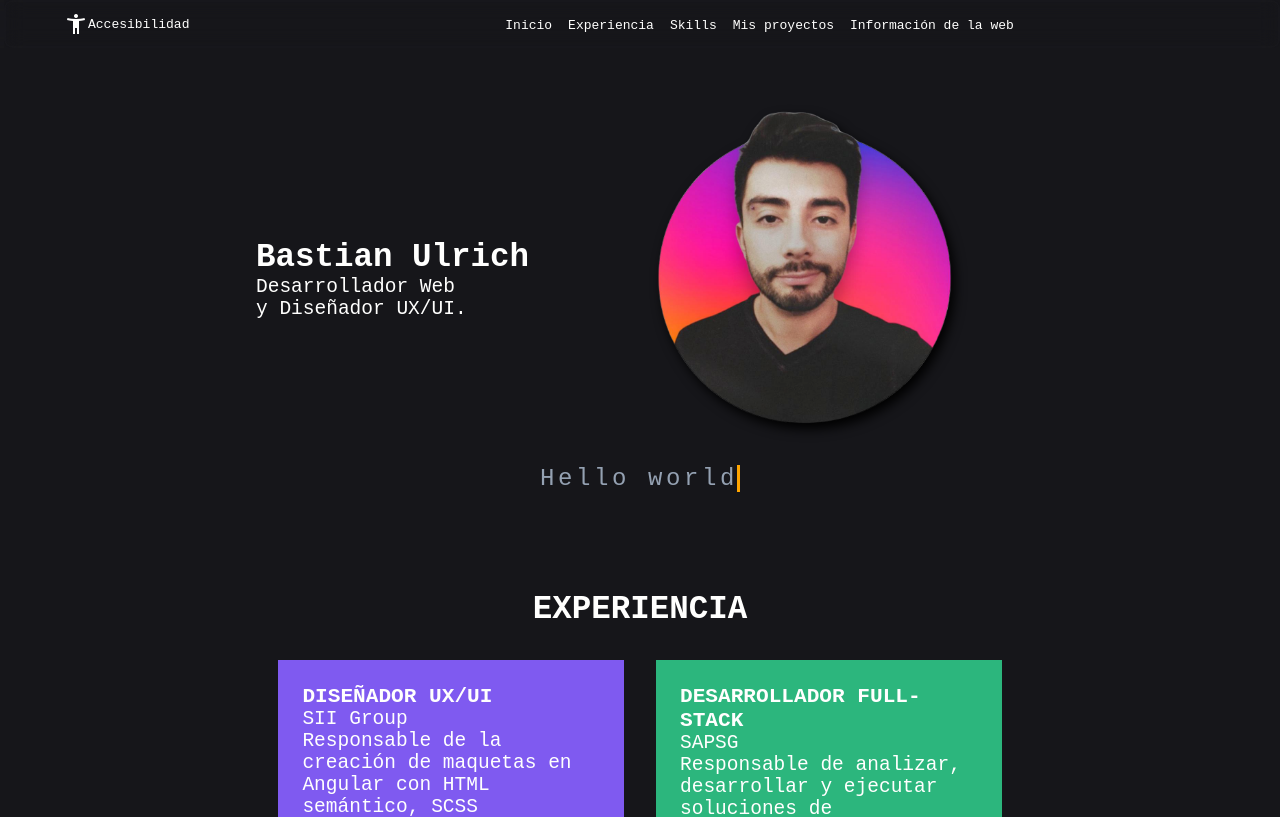
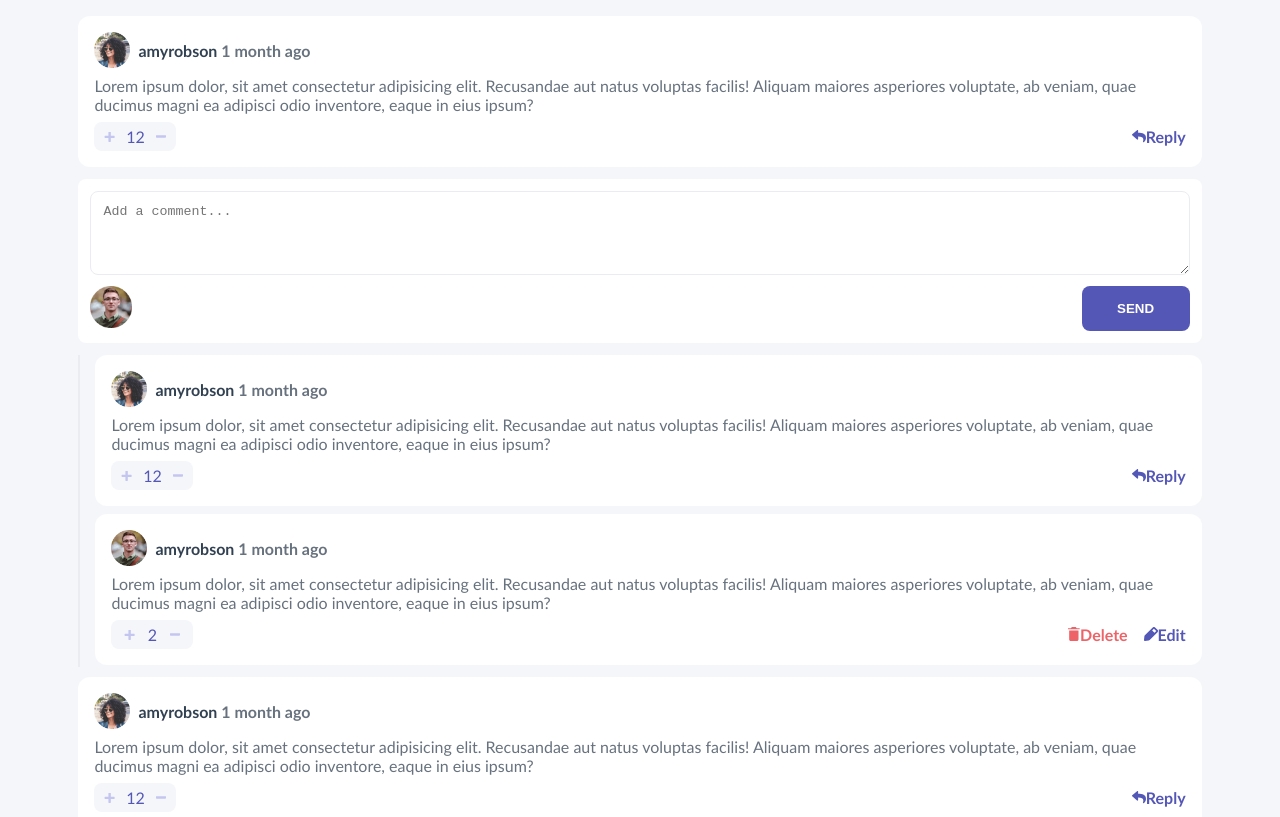
Before and after one commit to BastianUlrich-Dev/BastianUlrich-dev.github.io, an Angular app: page /proyecto02 in a window 1280 px wide. Before the commit this address led to /. Shown: the top 817 px of the page. Built offline with nearby package versions, Linux system fonts and the light colour scheme.

Commit message:
ajustes crud

```diff
--- a/src/app/app-routing.module.ts
+++ b/src/app/app-routing.module.ts
@@ -11,11 +11,10 @@ const routes: Routes = [
     path: 'proyecto01',
     loadChildren: () => import('./pages/proyecto01/proyecto01.module').then(m => m.Proyecto01Module)
   },
-  // {
-  //   path: 'proyecto02',
-  //   loadChildren: () => import('./pages/proyecto02/proyecto02.module').then(m => m.Proyecto02Module)
-  // },
-
+  {
+    path: 'proyecto02',
+    loadChildren: () => import('./pages/proyecto02/proyecto02.module').then(m => m.Proyecto02Module)
+  },
   {
     path: '**',
     redirectTo: ''
--- a/src/app/pages/proyecto02/proyecto02.component.html
+++ b/src/app/pages/proyecto02/proyecto02.component.html
@@ -1,6 +1,5 @@
 <section class="main_proyect02">
     <article class="container_proyect02">
-
         <article class="main_card">
             <div class="main_card__head">
                 <img src="../../../assets/img/proyect02/avatars/image-amyrobson.webp" alt="">
@@ -12,6 +11,27 @@
                 <div class="container_reply"><img src="../../../assets/img/proyect02/icon-reply.svg" alt="">Reply</div>
             </div>
         </article>
+        <article *ngFor="let respuesta of respuestas" class="main_card main_card-reply main_card-reply--my">
+            <div class="main_card__head">
+                <img src="../../../assets/img/proyect02/avatars/image-juliusomo.png" alt="">
+                <h2 class="main_card__head-name">amyrobson<span> 1 month ago</span></h2>
+            </div>
+            <p>{{respuesta.rtaComment}}</p>
+            <!-- <button (click)="eliminarRespuesta(respuesta)">Eliminar</button> -->
+            <div class="container container-edit">
+                <div class="container_button-delete-edit">
+                    <div (click)="eliminarRespuesta(respuesta)" class="container_delete"><img src="../../../assets/img/proyect02/icon-delete.svg" alt="">Delete</div>
+                    <div (click)="editarRespuesta(respuesta)" class="container_reply"><img src="../../../assets/img/proyect02/icon-edit.svg" alt="">Edit</div>
+                </div>
+            </div>
+        </article>
+        <form [formGroup]="miFormulario" (submit)="enviarFormulario()" *ngIf="true" class="container_send">
+            <textarea id="rtaComment" name="rtaComment" formControlName="rtaComment" placeholder="Add a comment..." rows="4" cols="50"></textarea>
+            <div class="container_send-button-img">
+                <div><img src="../../../assets/img/proyect02/avatars/image-juliusomo.png" alt=""></div>
+                <button type="submit">SEND</button>
+            </div>
+        </form>
 
         <section class="container_card-reply">
             <!-- CONTENEDOR DE CARD CON RESPUESTA -->
@@ -24,6 +44,20 @@
                 <div class="container">
                     <div class="container_plus"><img src="../../../assets/img/proyect02/icon-plus.svg" alt="">12<img src="../../../assets/img/proyect02/icon-minus.svg" alt=""> </div>
                     <div class="container_reply"><img src="../../../assets/img/proyect02/icon-reply.svg" alt="">Reply</div>
+                </div>
+            </article>
+            <article class="main_card main_card-reply main_card-reply--my">
+                <div class="main_card__head">
+                    <img src="../../../assets/img/proyect02/avatars/image-juliusomo.png" alt="">
+                    <h2 class="main_card__head-name">amyrobson<span> 1 month ago</span></h2>
+                </div>
+                <p>Lorem ipsum dolor, sit amet consectetur adipisicing elit. Recusandae aut natus voluptas facilis! Aliquam maiores asperiores voluptate, ab veniam, quae ducimus magni ea adipisci odio inventore, eaque in eius ipsum?</p>
+                <div class="container">
+                    <div class="container_plus"><img src="../../../assets/img/proyect02/icon-plus.svg" alt="">2<img src="../../../assets/img/proyect02/icon-minus.svg" alt=""> </div>
+                    <div class="container_button-delete-edit">
+                        <div class="container_delete"><img src="../../../assets/img/proyect02/icon-delete.svg" alt="">Delete</div>
+                        <div class="container_reply"><img src="../../../assets/img/proyect02/icon-edit.svg" alt="">Edit</div>
+                    </div>
                 </div>
             </article>
         </section>
@@ -42,10 +76,12 @@
             </div>
         </article>
 
-        <section>
-            <div><img src="../../../assets/img/proyect02/avatars/image-juliusomo.png" alt=""></div>
-            <input type="text" placeholder="Add a comment...">
-            <button>SEND</button>
-        </section>
+        <form class="container_send">
+            <textarea id="miTextArea" name="miTextArea" placeholder="Add a comment..." rows="4" cols="50"></textarea>
+            <div class="container_send-button-img">
+                <div><img src="../../../assets/img/proyect02/avatars/image-juliusomo.png" alt=""></div>
+                <button>SEND</button>
+            </div>
+        </form>
     </article>
 </section>
--- a/src/app/pages/proyecto02/proyecto02.component.scss
+++ b/src/app/pages/proyecto02/proyecto02.component.scss
@@ -20,6 +20,7 @@ $White: hsl(0, 0%, 100%);
     width: 100%;
     height: 100%;
     color: $Dark-blue;
+    padding: 16px;
     .container_proyect02{
         display: flex;
         flex-direction: column;
@@ -69,7 +70,19 @@ $White: hsl(0, 0%, 100%);
                     font-weight: 700;
                     cursor: pointer;
                 }
+                .container_button-delete-edit{
+                    display: flex;
+                    gap: 16px;
+                    .container_delete{
+                        font-weight: 700;
+                        color: $Soft-Red ;
+                        cursor: pointer;
+                    }
+                }
 
+            }
+            .container-edit{
+                justify-content: flex-end;
             }
         }
 
@@ -92,5 +105,49 @@ $White: hsl(0, 0%, 100%);
             top: 0;
             left: 0;
         }
+
+        .container_card-reply--my{
+            display: flex;
+            flex-direction: column;
+            gap: 8px;
+            position: relative;
+            .main_card-reply{
+                position: relative;
+                margin-left: 17px;
+            }
+
+        }
+
+        .container_send{
+            padding: 12px;
+            background-color: $White;
+            border-radius: 8px;
+            textarea{
+                border: 1px solid $Light-gray;
+                border-radius: 8px;
+                padding: 12px;
+                max-width: 100%;
+                min-width: 70%;
+                max-height: 84px;
+                width: 100%;
+                margin-bottom: 8px;
+            }
+            &-button-img{
+                display: flex;
+                justify-content: space-between;
+
+                div img{
+                    width: 42px;
+                }
+                button{
+                    width: 108px;
+                    border-radius: 8px;
+                    border: none;
+                    font-weight: 700;
+                    background-color: $Moderate-blue;
+                    color: white;
+                }
+            }
+        }
     }
 }
--- a/src/app/pages/proyecto02/proyecto02.component.ts
+++ b/src/app/pages/proyecto02/proyecto02.component.ts
@@ -1,4 +1,5 @@
 import { Component } from '@angular/core';
+import { FormGroup, FormControl } from '@angular/forms';
 
 @Component({
   selector: 'app-proyecto02',
@@ -6,5 +7,44 @@ import { Component } from '@angular/core';
   styleUrls: ['./proyecto02.component.scss']
 })
 export class Proyecto02Component {
+  ngOnInit(): void {
+    const respuestasGuardadas = localStorage.getItem('respuestas');
+    if (respuestasGuardadas) {
+      this.respuestas = JSON.parse(respuestasGuardadas);
+    }
+  }
+  respuestas:any = [];
+  miFormulario:any = new FormGroup({
+    rtaComment: new FormControl('')
+  });
 
+  enviarFormulario() {
+    const rtaComment = this.miFormulario.get('rtaComment').value;
+    const respuesta = {
+      rtaComment: rtaComment
+    };
+    this.respuestas.push(respuesta);
+    this.miFormulario.reset();
+    localStorage.setItem('respuestas', JSON.stringify(this.respuestas));
+  }
+
+
+  eliminarRespuesta(respuesta: any) {
+    const index = this.respuestas.indexOf(respuesta);
+    if (index !== -1) {
+      this.respuestas.splice(index, 1);
+      localStorage.setItem('respuestas', JSON.stringify(this.respuestas));
+    }
+  }
+
+  editarRespuesta(respuesta: any) {
+    const index = this.respuestas.indexOf(respuesta);
+    if (index !== -1) {
+      const respuestaEditada = prompt('Editar respuesta', respuesta.rtaComment);
+      if (respuestaEditada !== null) {
+        this.respuestas[index].rtaComment = respuestaEditada;
+        localStorage.setItem('respuestas', JSON.stringify(this.respuestas));
+      }
+    }
+  }
 }
```
Also changed, not shown: src/app/pages/proyecto02/proyecto02.module.ts (+6 -2 lines).
